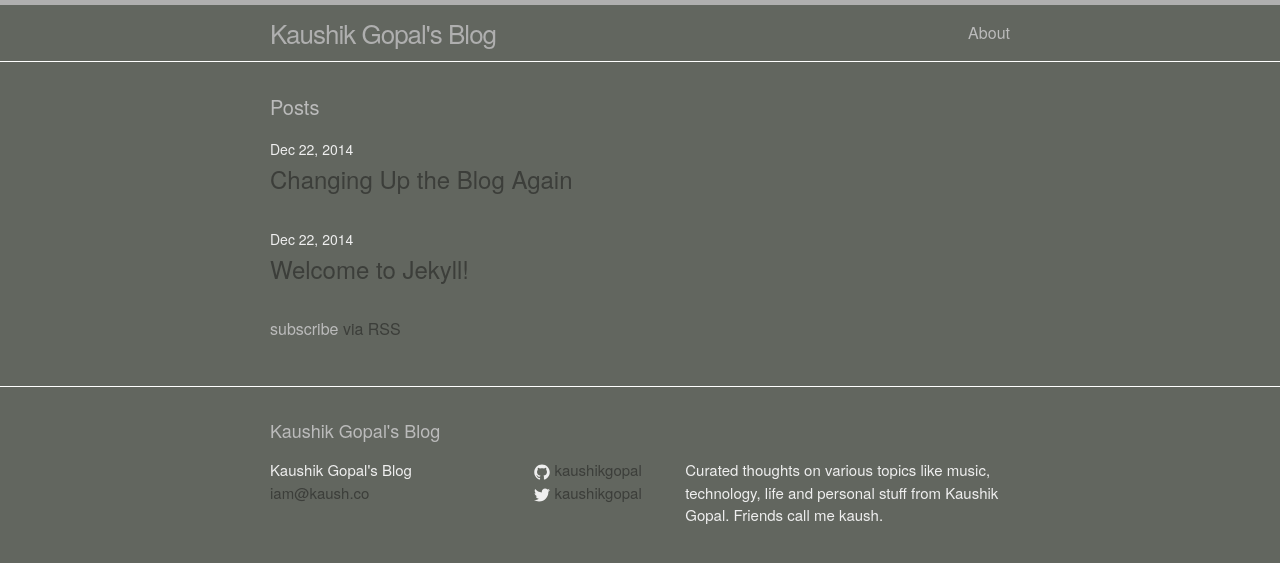
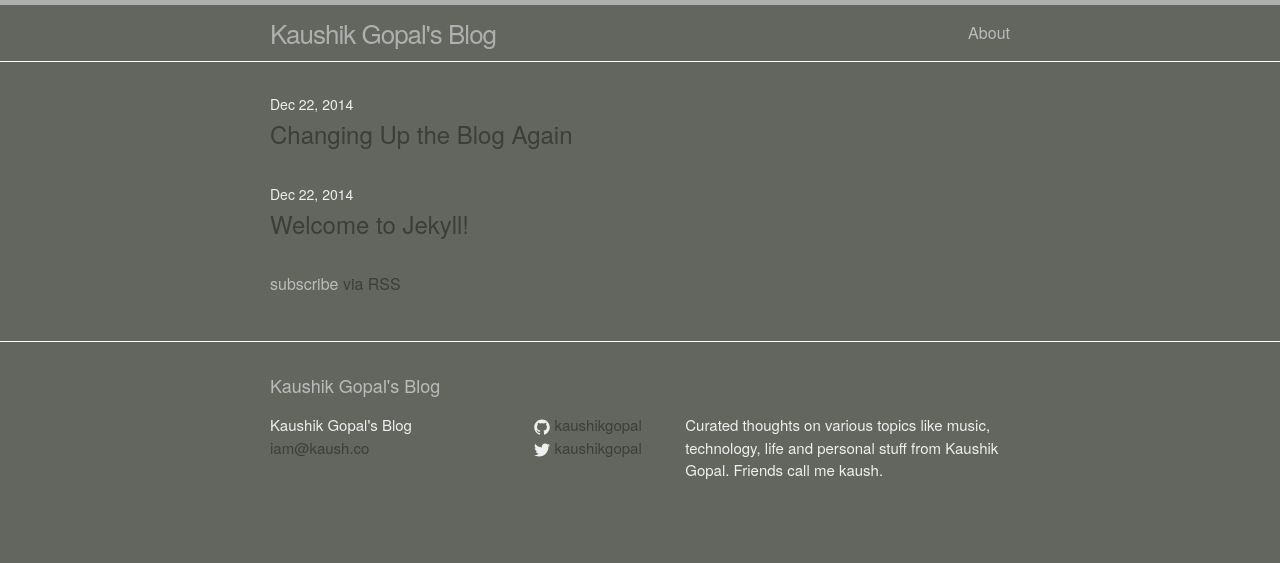
Before and after one commit to kaushikgopal/octopress-kaush-blog, a Jekyll site: the page built from index.html, in a window 1280 px wide. Shown: the top 563 px of the page. Built offline with Jekyll 4.4.1, drawn with Linux system fonts in a browser that asks for light colours.

Commit message:
fix: remove page-heading

```diff
--- a/_sass/_layout.scss
+++ b/_sass/_layout.scss
@@ -165,9 +165,9 @@
     padding: $spacing-unit 0;
 }
 
-.page-heading {
+/* .page-heading {
     font-size: 20px;
-}
+} */
 
 .post-list {
     margin-left: 0;
--- a/index.html
+++ b/index.html
@@ -4,7 +4,7 @@
 
 <div class="home">
 
-  <h1 class="page-heading">Posts</h1>
+  <!-- <h1 class="page-heading">Posts</h1> -->
 
   <ul class="post-list">
     {% for post in site.posts %}
```
